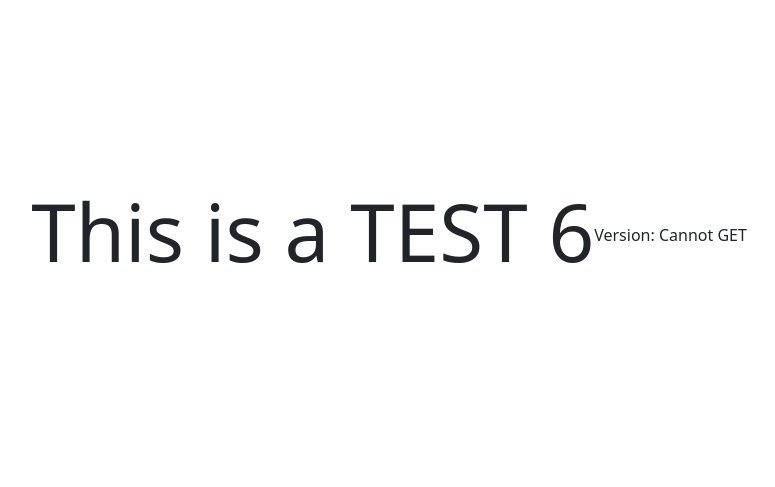
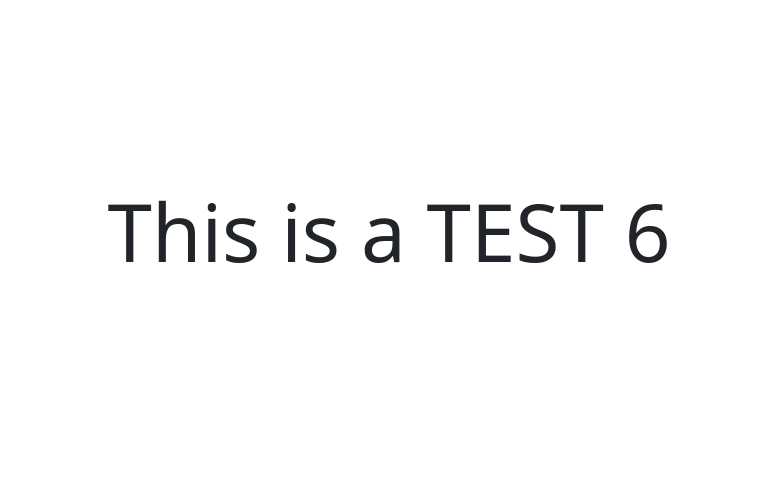
Before and after one commit to jahirultusar/django-cicd, a Django app: page / in a window 1280 px wide. Shown: the part 135-622 px from the top of the page, without its empty margins (251-1026 px from the left). Run offline with Django 5.2, Linux system fonts and the light colour scheme.

Commit message:
fixed index

```diff
--- a/myapp/templates/myapp/index.html
+++ b/myapp/templates/myapp/index.html
@@ -16,8 +16,6 @@
 <body>
     <div class="container d-flex justify-content-center align-items-center full-height">
         <h1 class="display-1">This is a TEST 6</h1>
-        <div id="version-display"></div>
-
     </div>
 
     <!-- Footer -->
```
